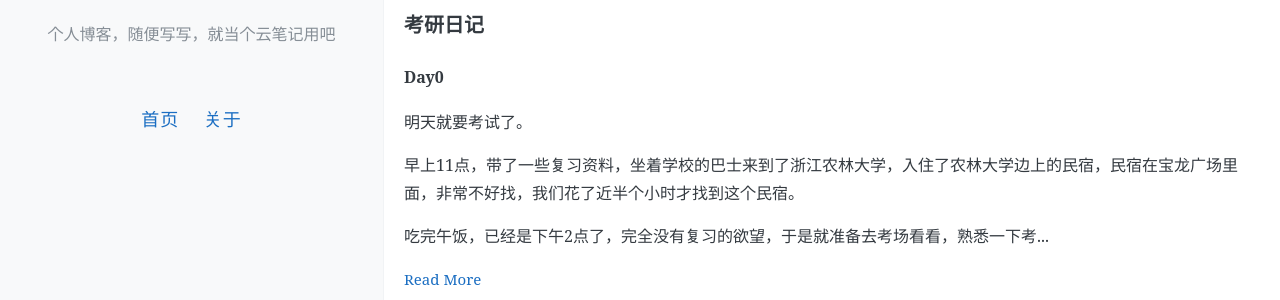
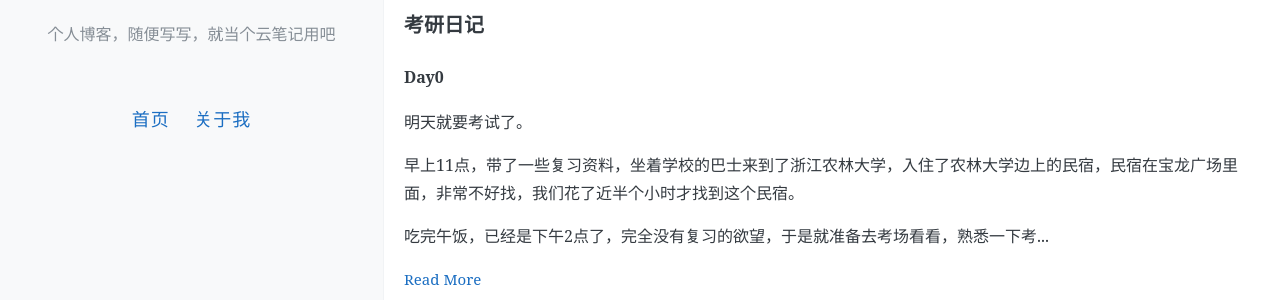
Before and after one commit to Youshikawa/YZ-sBlog, a Jekyll site: the page built from index.html, in a window 1280 px wide. Shown: the part 170-470 px from the top of the page. Built offline with Jekyll 4.4.1, drawn with Linux system fonts in a browser that asks for light colours; the list of posts is cut into pages by our own code; comment, search, counter and statistics services are not loaded.

Commit message:
version16

```diff
--- a/_config.yml
+++ b/_config.yml
@@ -22,7 +22,7 @@ favicon:
 navigation:
   - name: 首页
     url: /
-  - name: 关于
+  - name: 关于我
     url: /about
 
 # Pagination
```
Also changed, not shown: about.md (+1 -1 lines).
